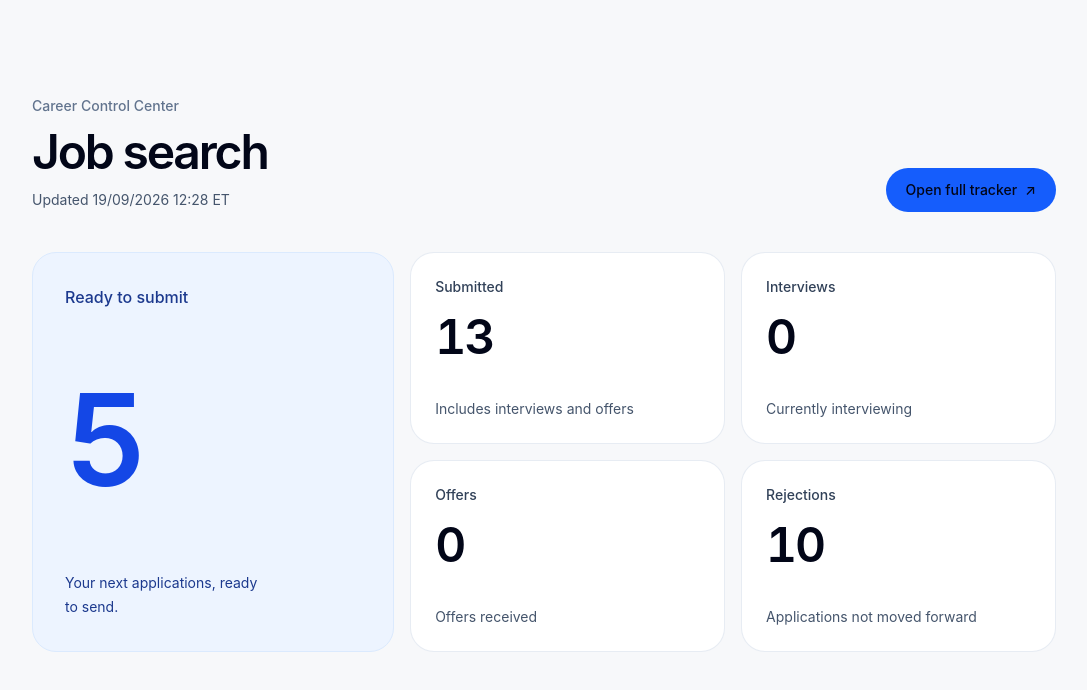
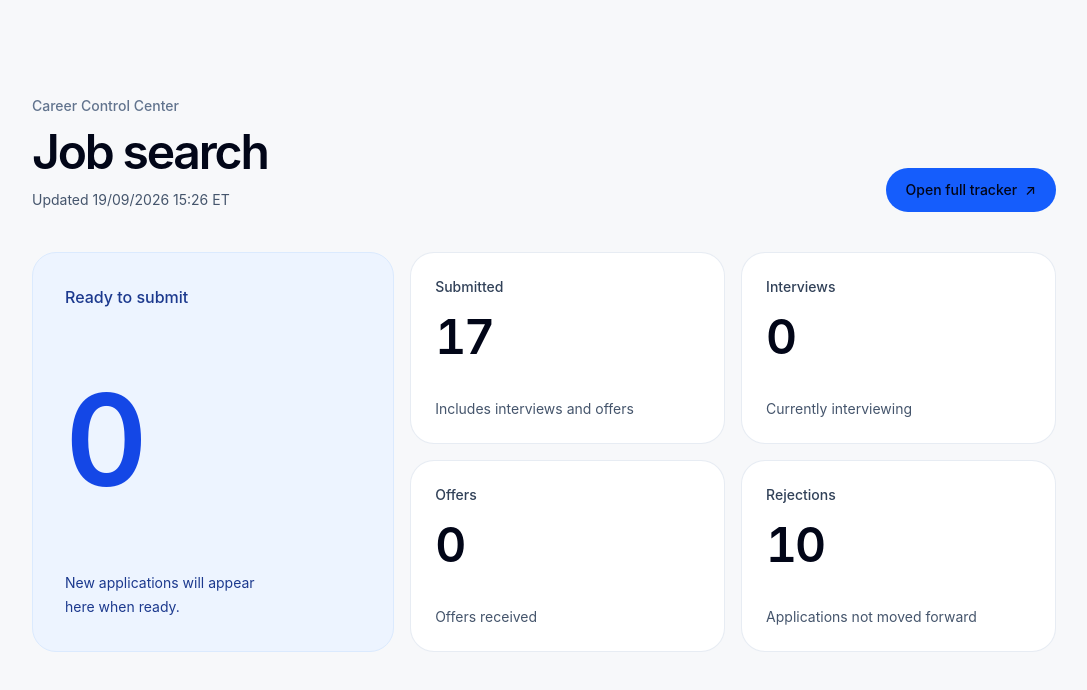
Before and after one commit to micksems/ai-portfolio, a Next.js app: page /job-search in a window 1280 px wide. Shown: the top 690 px of the page, without its empty margins (96-1183 px from the left). Built offline with nearby package versions, Linux system fonts and the light colour scheme.

Commit message:
Update submitted applications and BlackRock assessment status

```diff
--- a/src/data/jobSearchData.js
+++ b/src/data/jobSearchData.js
@@ -1,5 +1,5 @@
 export const jobSearchData = {
-  "updatedAt": "19/09/2026 12:28 ET",
+  "updatedAt": "19/09/2026 15:26 ET",
   "jobs": [
     {
       "company": "United Hospital Fund",
@@ -387,9 +387,9 @@ export const jobSearchData = {
     },
     {
       "company": "BlackRock",
-      "position": "2027 Full-Time Analyst Program - AMRS",
+      "position": "2027 Full-Time Analyst Program - Technology - Sales & Relationship Management - FinTech Platform - New York",
       "url": "https://blackrock.tal.net/vx/lang-en-GB/mobile-0/brand-3/xf-ad177cb70942/candidate/so/pm/1/pl/1/opp/12218-2027-Full-Time-Analyst-Program-AMRS/en-GB",
-      "status": "Ready to Submit"
+      "status": "Applied"
     },
     {
       "company": "BlackRock",
@@ -851,7 +851,7 @@ export const jobSearchData = {
       "company": "VTS",
       "position": "Associate Implementation Manager",
       "url": "https://job-boards.greenhouse.io/vts/jobs/4723555005",
-      "status": "Ready to Submit"
+      "status": "Applied"
     },
     {
       "company": "EvenUp",
@@ -881,7 +881,7 @@ export const jobSearchData = {
       "company": "Trayd",
       "position": "Implementations Analyst",
       "url": "https://www.ycombinator.com/companies/trayd/jobs/2DvQ0jQ-implementations-analyst",
-      "status": "Ready to Submit"
+      "status": "Applied"
     },
     {
       "company": "AlphaSense",
@@ -899,13 +899,13 @@ export const jobSearchData = {
       "company": "Visa",
       "position": "Associate - Visa Destinations",
       "url": "https://visa.wd5.myworkdayjobs.com/en-US/Visa/job/US---San-Francisco-CA/Associate---Visa-Destinations_REF088107W",
-      "status": "Ready to Submit"
+      "status": "Closed"
     },
     {
       "company": "Visa",
       "position": "Analyst, NA Growth Marketing",
       "url": "https://visa.wd5.myworkdayjobs.com/Visa/job/US---San-Francisco-CA/Analyst--NA-Growth-Marketing_REF087814W-1",
-      "status": "Ready to Submit"
+      "status": "Applied"
     }
   ]
 };
```
